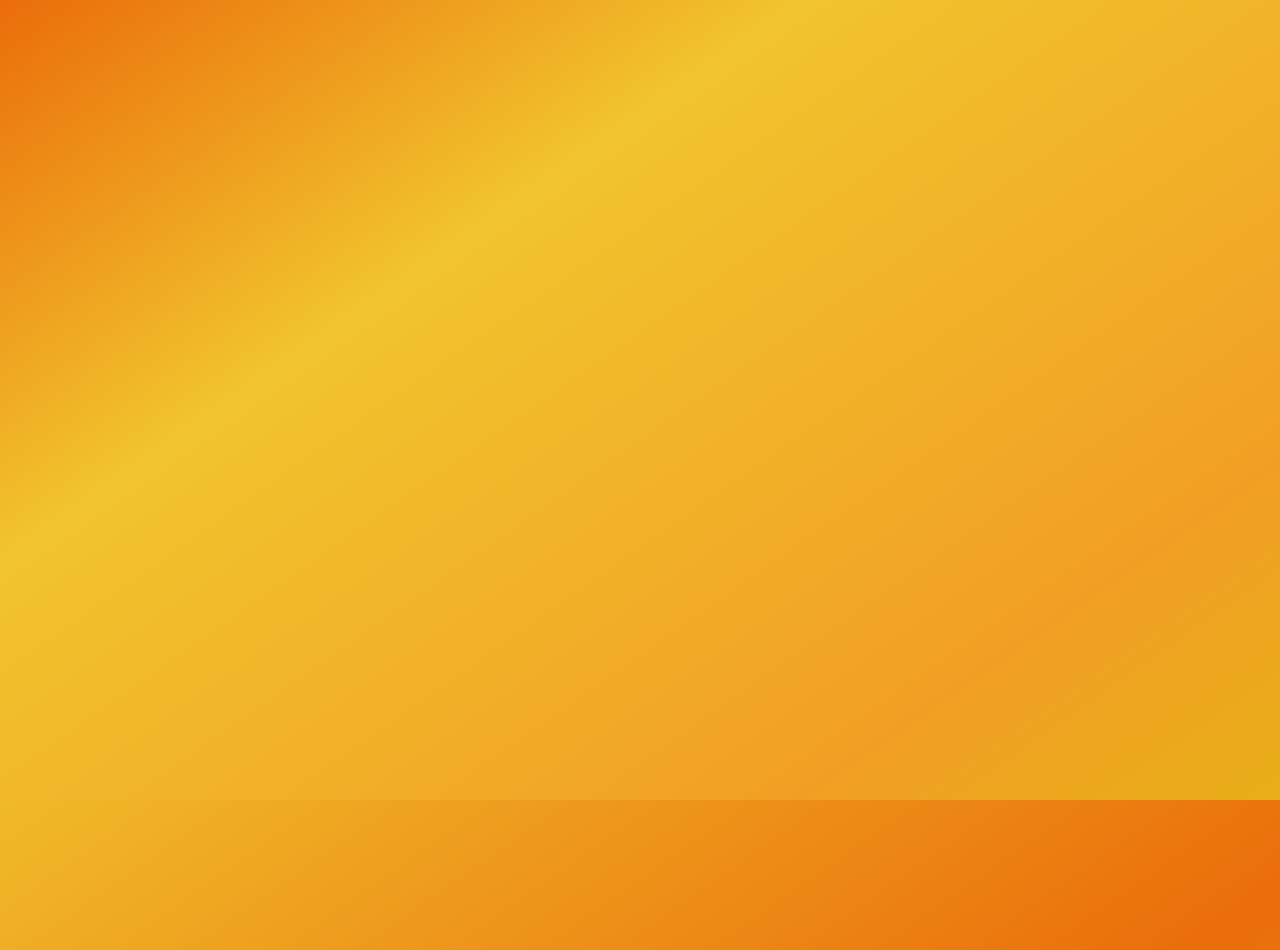
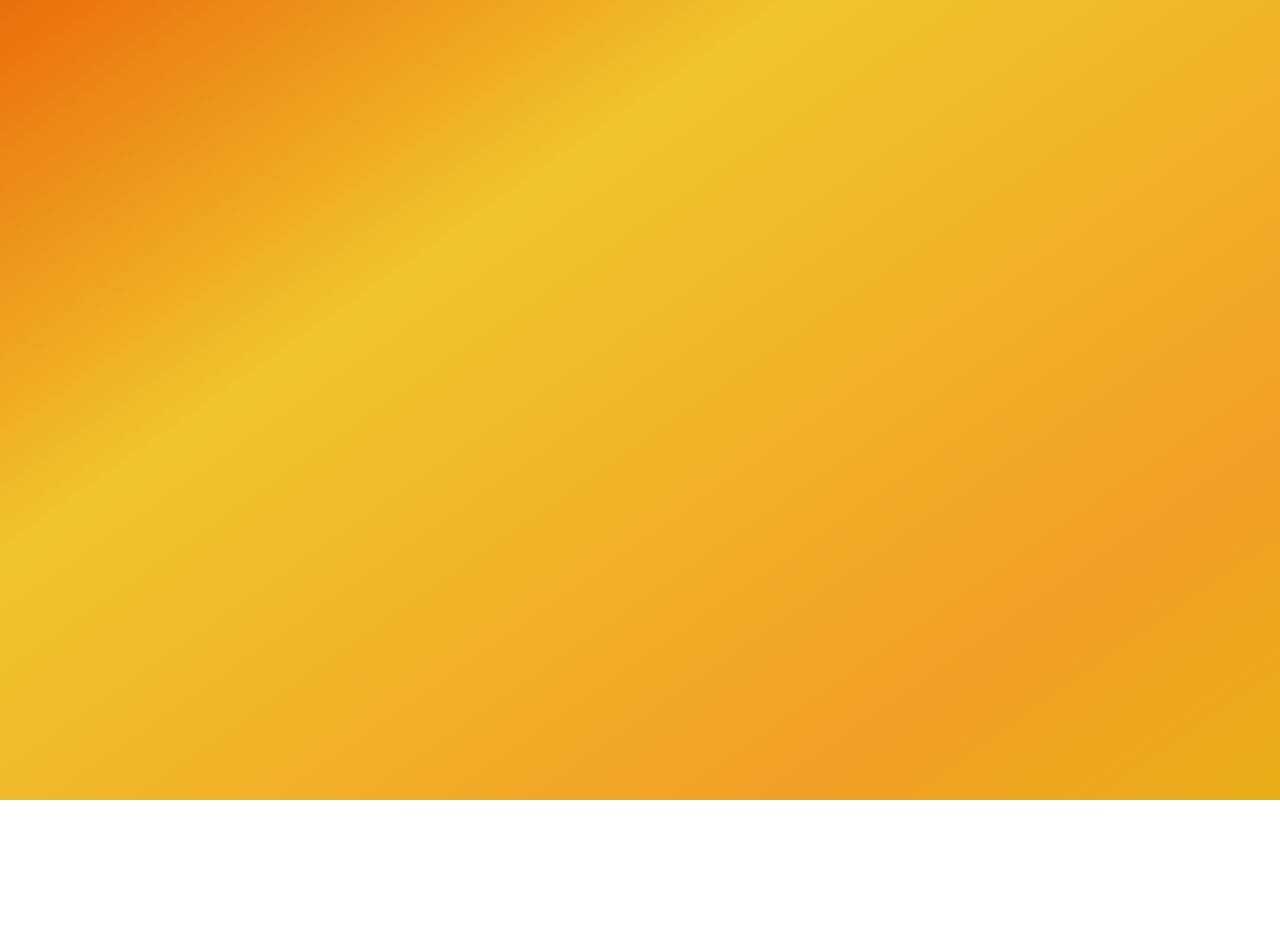
Before and after one commit to omprakash2469/React-Parallax, a React (Vite) app: page / in a window 1280 px wide. After the commit the page ends 800 px from the top, so only its background shows below. Built offline with nearby package versions, Linux system fonts and the light colour scheme.

Commit message:
commented circle

```diff
--- a/src/pages/Home.jsx
+++ b/src/pages/Home.jsx
@@ -71,7 +71,7 @@ export default function Home() {
 
       <div className="theme-background animate-slideDown absolute -top-[120vh] z-30 animation-delay-4000 w-full h-[100svh]"></div>
 
-      <ParallaxCircle />
+      {/* <ParallaxCircle /> */}
     </>
   );
 }
```
